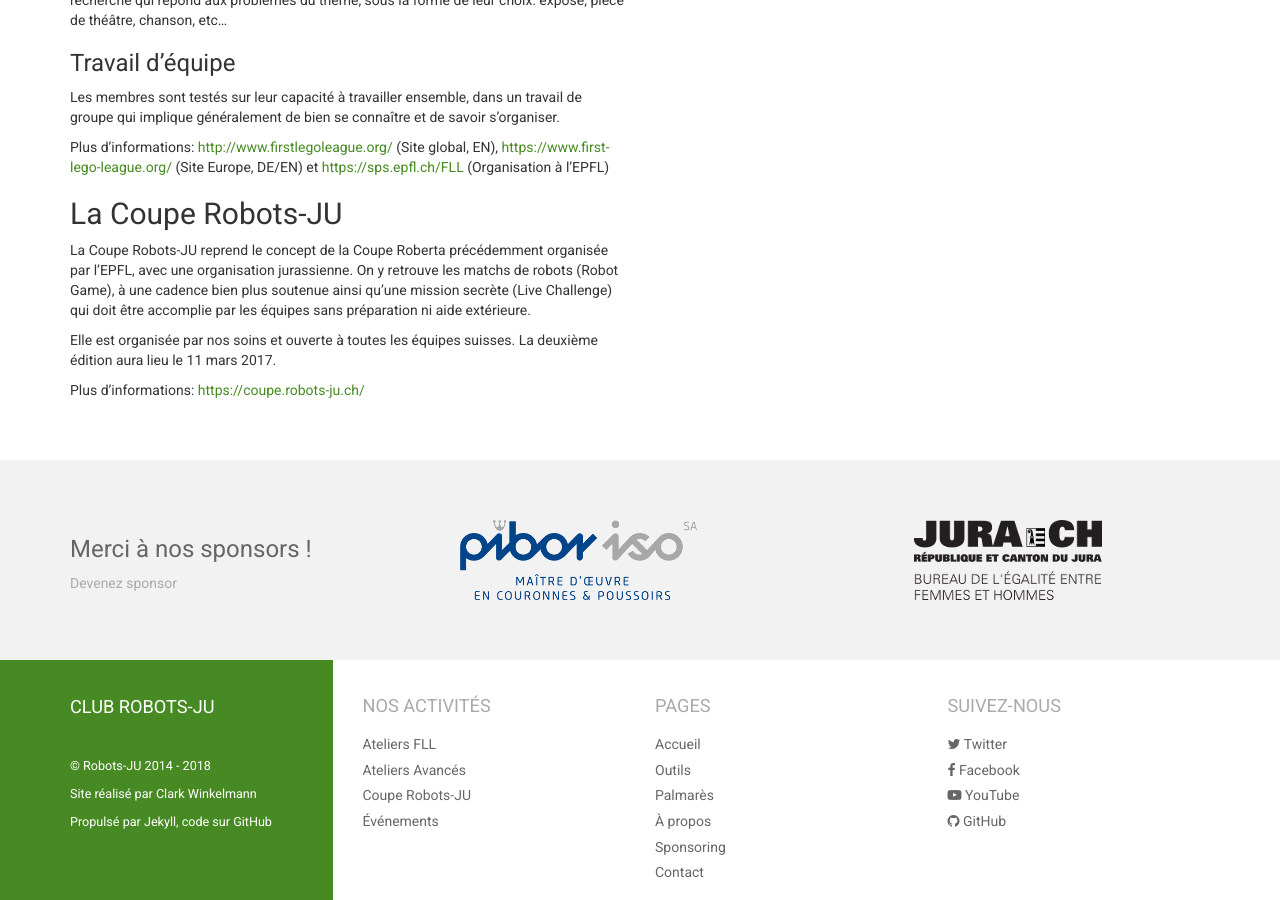
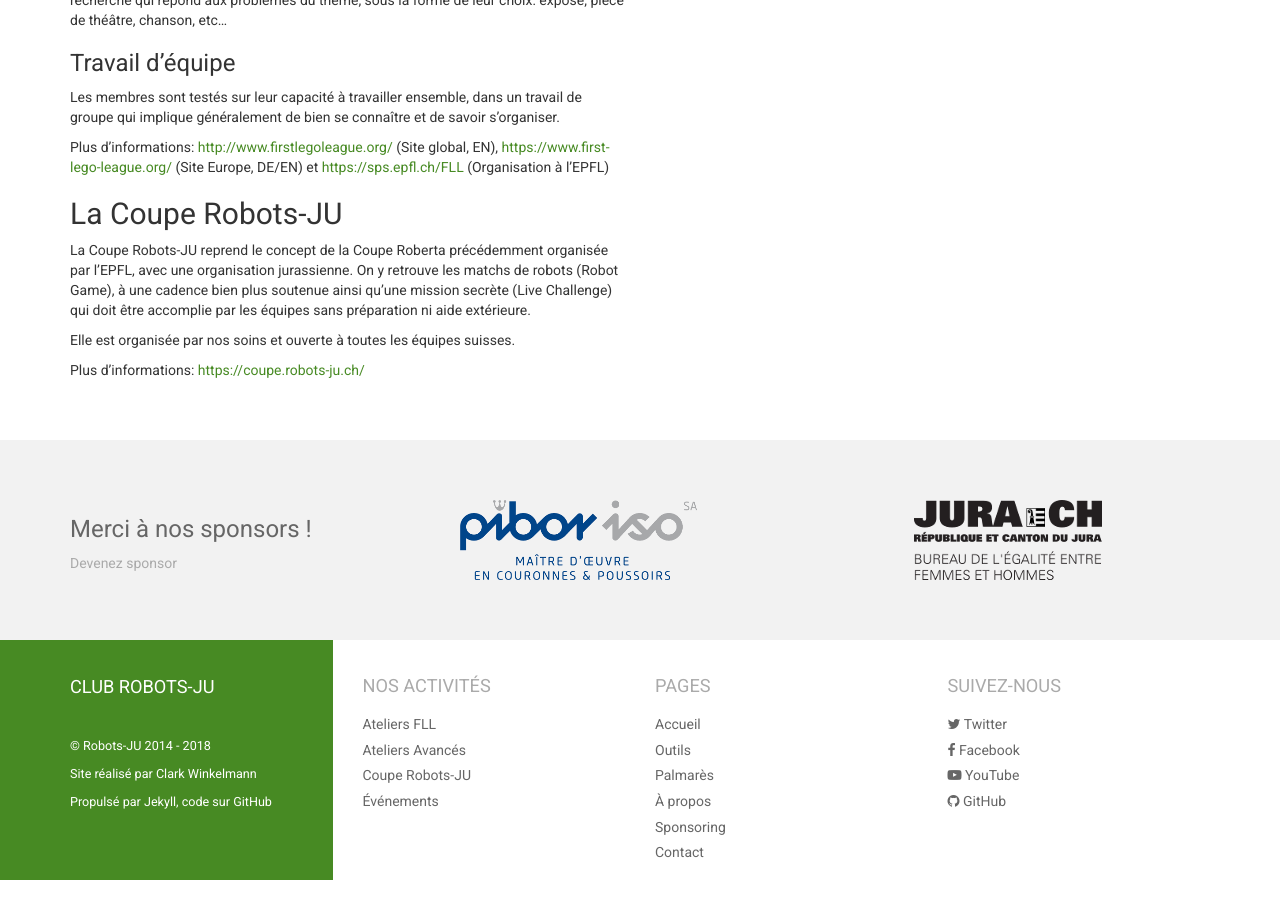
Before and after one commit to robots-ju/robots-ju.ch, a Jekyll site: the page built from ateliers-fll.md, in a window 1280 px wide and 900 px high, scrolled down 1108 px. Built offline with Jekyll 4.4.1, drawn with Linux system fonts in a browser that asks for light colours; comment, search, counter and statistics services are not loaded.

Commit message:
Retiré date de la Coupe sur la page FLL

```diff
--- a/ateliers-fll.md
+++ b/ateliers-fll.md
@@ -55,7 +55,7 @@ La Coupe Robots-JU reprend le concept de la Coupe Roberta précédemment organis
 On y retrouve les matchs de robots (Robot Game), à une cadence bien plus soutenue ainsi
 qu'une mission secrète (Live Challenge) qui doit être accomplie par les équipes sans préparation ni aide extérieure.
 
-Elle est organisée par nos soins et ouverte à toutes les équipes suisses. La deuxième édition aura lieu le 11 mars 2017.
+Elle est organisée par nos soins et ouverte à toutes les équipes suisses.
 
 Plus d'informations: <https://coupe.robots-ju.ch/>
 
```
